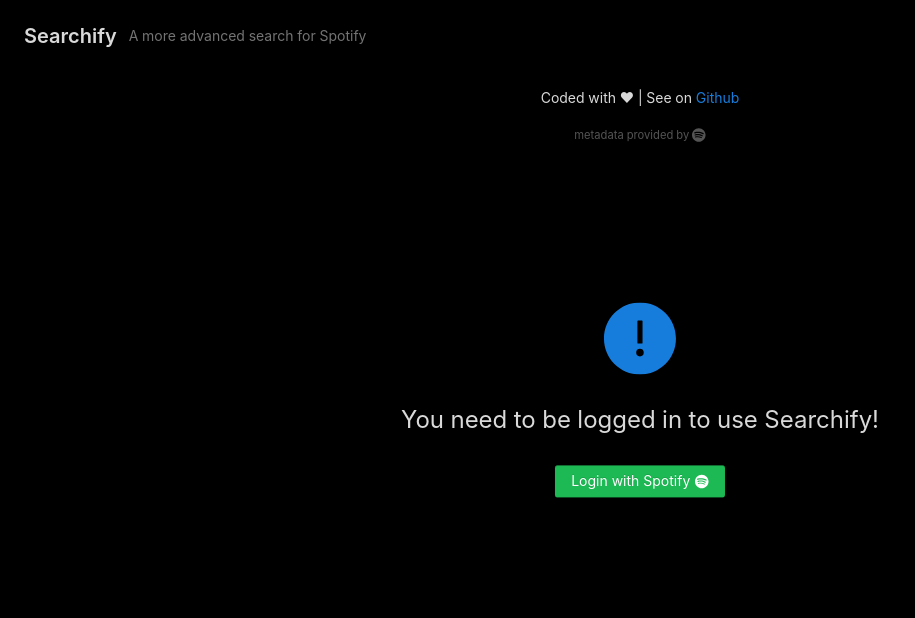
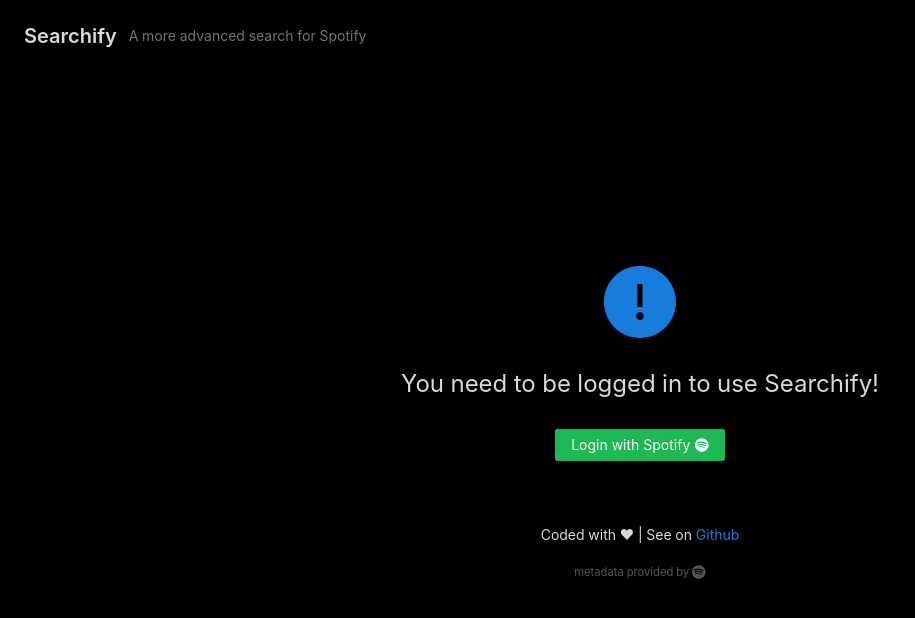
Before and after one commit to ItsCoding/Searchify, a React (Create React App) app: page / in a window 1280 px wide. Shown: the top 618 px of the page, without its empty margins (0-915 px from the left). Built offline with nearby package versions, Linux system fonts and the light colour scheme; the HTML template or start-up script is replaced by a standard one.

Commit message:
Deployed new version to Github pages

```diff
--- a/src/App.tsx
+++ b/src/App.tsx
@@ -6,6 +6,7 @@
 import "antd/dist/antd.dark.min.css";
 import { FontAwesomeIcon } from "@fortawesome/react-fontawesome";
 import { faSpotify } from "@fortawesome/free-brands-svg-icons";
+import Footer from "./Components/System/Footer";
 
 const stateKey = "spotify_auth_state-x43kdwe3ay";
 
@@ -54,6 +55,8 @@
     }
   }, []);
 
+
+
   return (
     <>
       {token === "" ? (
@@ -65,20 +68,10 @@
         <>
           <Header />
           <Engine token={token} />
-
+          <Footer />
         </>
       )}
-      <div
-        style={{
-          textAlign: "center",
-          paddingTop: 15,
-        }}
-      >
-        <p>Coded with ❤ | See on <a href="https://github.com/ItsCoding/Searchify" rel="noreferrer" target="_blank" >Github</a></p> <small style={{ color: "#545454" }}>
-          metadata provided by <FontAwesomeIcon icon={faSpotify} size={"lg"} />
-          {/* <img style={{ height: 15, marginLeft: 5 }} src="Spotify_Logo_CMYK_White.png"></img> */}
-        </small>
-      </div>
+
     </>
   );
 }
--- /dev/null
+++ b/src/Components/System/Footer.tsx
@@ -0,0 +1,15 @@
+import { faSpotify } from "@fortawesome/free-brands-svg-icons";
+import { FontAwesomeIcon } from "@fortawesome/react-fontawesome";
+
+const Footer = () => (
+    <div
+        style={{
+            textAlign: "center",
+            paddingTop: 15,
+        }}>
+        <p>Coded with ❤ | See on <a href="https://github.com/ItsCoding/Searchify" rel="noreferrer" target="_blank" >Github</a></p> <small style={{ color: "#545454" }}>
+            metadata provided by <FontAwesomeIcon icon={faSpotify} size={"lg"} />
+            {/* <img style={{ height: 15, marginLeft: 5 }} src="Spotify_Logo_CMYK_White.png"></img> */}
+        </small>
+    </div>)
+export default Footer;
--- a/src/Components/System/Login.tsx
+++ b/src/Components/System/Login.tsx
@@ -2,6 +2,7 @@
 import { Result, Button } from "antd";
 import { FontAwesomeIcon } from "@fortawesome/react-fontawesome";
 import { faSpotify } from "@fortawesome/free-brands-svg-icons";
+import Footer from "./Footer";
 
 type LoginProps = {
   fqdn: string,
@@ -75,6 +76,7 @@
             </Button>
           }
         />
+        <Footer />
       </div>
     </div>
   );
```
Also changed, not shown: 8 other files (tests, documents, lock files or other folders).
